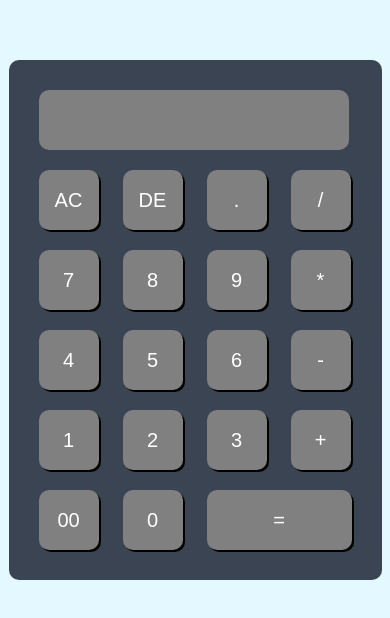
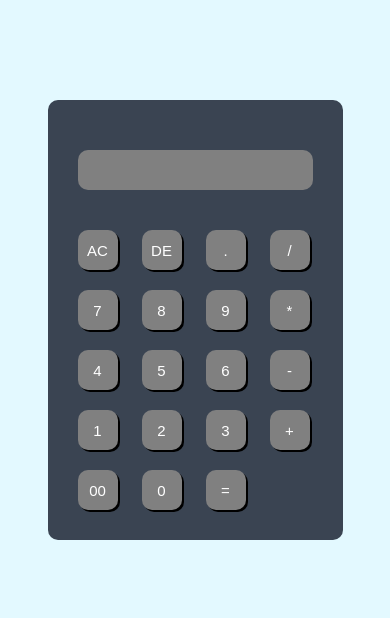
Before and after one commit to sjodie1157/calculator, a plain HTML site: page index.html in a window 390 px wide. Shown: the part 102-720 px from the top of the page. Drawn offline with Linux system fonts and the light colour scheme.

Commit message:
added responsiveness

```diff
--- /dev/null
+++ b/css/resposive.css
@@ -0,0 +1,40 @@
+@media screen and (width<=300px) {
+    .calculator form input{
+        width: 25px;
+        height: 25px;
+        font-size: 10px;
+        transition: all 0.3s;
+    }
+
+    form .display input{
+        width: 170px;
+        text-align: center;
+        font-size: 25px;
+        box-shadow: none;
+        transition: all 0.3s;
+    }
+
+
+}
+@media screen and (300px<width<=720px) {
+    .calculator form input{
+        width: 40px;
+        height: 40px;
+        font-size: 15px;
+        transition: all 0.3s;
+    }
+
+    form .display input{
+        width: 235px;
+        text-align: center;
+        font-size: 25px;
+        box-shadow: none;
+        transition: all 0.3s;
+    }
+}
+@media screen and (720px<width) {
+    .calculator form input{
+    transition: all 0.3s;
+    }
+
+}
--- a/css/styles.css
+++ b/css/styles.css
@@ -6,18 +6,20 @@
 }
 
 .container{
+    display: flex;
+    align-items: center;
+    justify-content: center;
     width: 100%;
     height: 100vh;
     background: #e3f9ff;
-    display: flex;
-    align-items: center;
-    justify-content: center;
 }
+
 .calculator{
     background: #3a4452;
     padding: 20px;
     border-radius: 10px;
 }
+
 .calculator form input{
     border: 0;
     outline: 0;
@@ -32,23 +34,29 @@
     margin: 10px;
 }
 
+.calculator form input:hover{
+    border: 0;
+    outline: 0;
+    width: 60px;
+    height: 60px;
+    border-radius: 10px;
+    box-shadow: 2px 1px black;
+    background: black;
+    font-size: 20px;
+    color: #fff;
+    cursor: pointer;
+    margin: 10px;
+}
+
 form .display{
     display: flex;
     justify-content: flex-end;
     margin: 20px 0;
 }
-form .top-display input{
+
+form .display input{
     width: 310px;
     text-align: right;
     font-size: 45px;
     box-shadow: none;
 }
-form input.equal{
-    width: 145px;
-}
-
-
-
-form input.operator{
-    color: #33ffd8;
-}
--- a/index.html
+++ b/index.html
@@ -3,44 +3,45 @@
 <head>
     <meta charset="UTF-8">
     <meta name="viewport" content="width=device-width, initial-scale=1.0">
-    <link rel="stylesheet" href="../css/styles.css">
-    <title>Document</title>
+    <link rel="stylesheet" href="./css/styles.css">
+    <link rel="stylesheet" href="./css/resposive.css">
+    <title>Calculator</title>
 </head>
 <body>
     <div class="container">
         <div class="calculator">
-            <form action="">
-                <div class="top-display">
-                    <input type="text" name="top-display">
+            <form>
+                <div class="display">
+                    <input type="text" name="display">
                 </div>
                 <div>
-                    <input type="button" value="AC">
-                    <input type="button" value="DE">
-                    <input type="button" value=".">
-                    <input type="button" value="/">
+                    <input type="button" value="AC" onclick="display.value = '' ">
+                    <input type="button" value="DE" onclick="display.value = display.value.toString().slice(0,-1)">
+                    <input type="button" value="." onclick="display.value += '.' ">
+                    <input type="button" value="/" onclick="display.value += '/' ">
                 </div>
                 <div>
-                    <input type="button" value="7">
-                    <input type="button" value="8">
-                    <input type="button" value="9">
-                    <input type="button" value="*">
+                    <input type="button" value="7" onclick="display.value += '7' ">
+                    <input type="button" value="8" onclick="display.value += '8' ">
+                    <input type="button" value="9" onclick="display.value += '9' ">
+                    <input type="button" value="*" onclick="display.value += '*' ">
                 </div>
                 <div>
-                    <input type="button" value="4">
-                    <input type="button" value="5">
-                    <input type="button" value="6">
-                    <input type="button" value="-">
+                    <input type="button" value="4" onclick="display.value += '4' ">
+                    <input type="button" value="5" onclick="display.value += '5' ">
+                    <input type="button" value="6" onclick="display.value += '6' ">
+                    <input type="button" value="-" onclick="display.value += '-' ">
                 </div>
                 <div>
-                    <input type="button" value="1">
-                    <input type="button" value="2">
-                    <input type="button" value="3">
-                    <input type="button" value="+">
+                    <input type="button" value="1" onclick="display.value += '1' ">
+                    <input type="button" value="2" onclick="display.value += '2' ">
+                    <input type="button" value="3" onclick="display.value += '3' ">
+                    <input type="button" value="+" onclick="display.value += '+' ">
                 </div>
                 <div>
-                    <input type="button" value="00">
-                    <input type="button" value="0">
-                    <input type="button" value="=" class="equal">
+                    <input type="button" value="00" onclick="display.value = '00' ">
+                    <input type="button" value="0" onclick="display.value = '0' ">
+                    <input type="button" value="=" class="equal" onclick="display.value = eval(display.value)">
                   </div>
             </form>
         </div>
```
